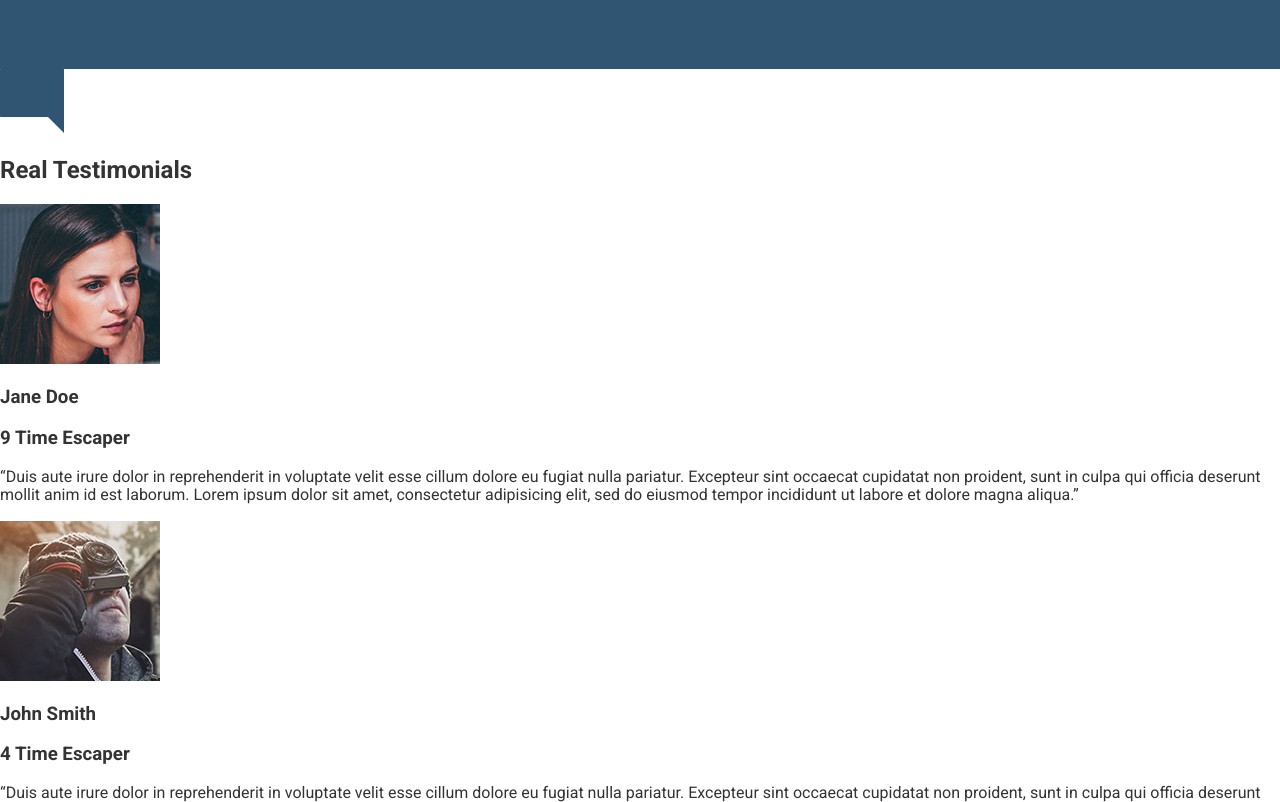
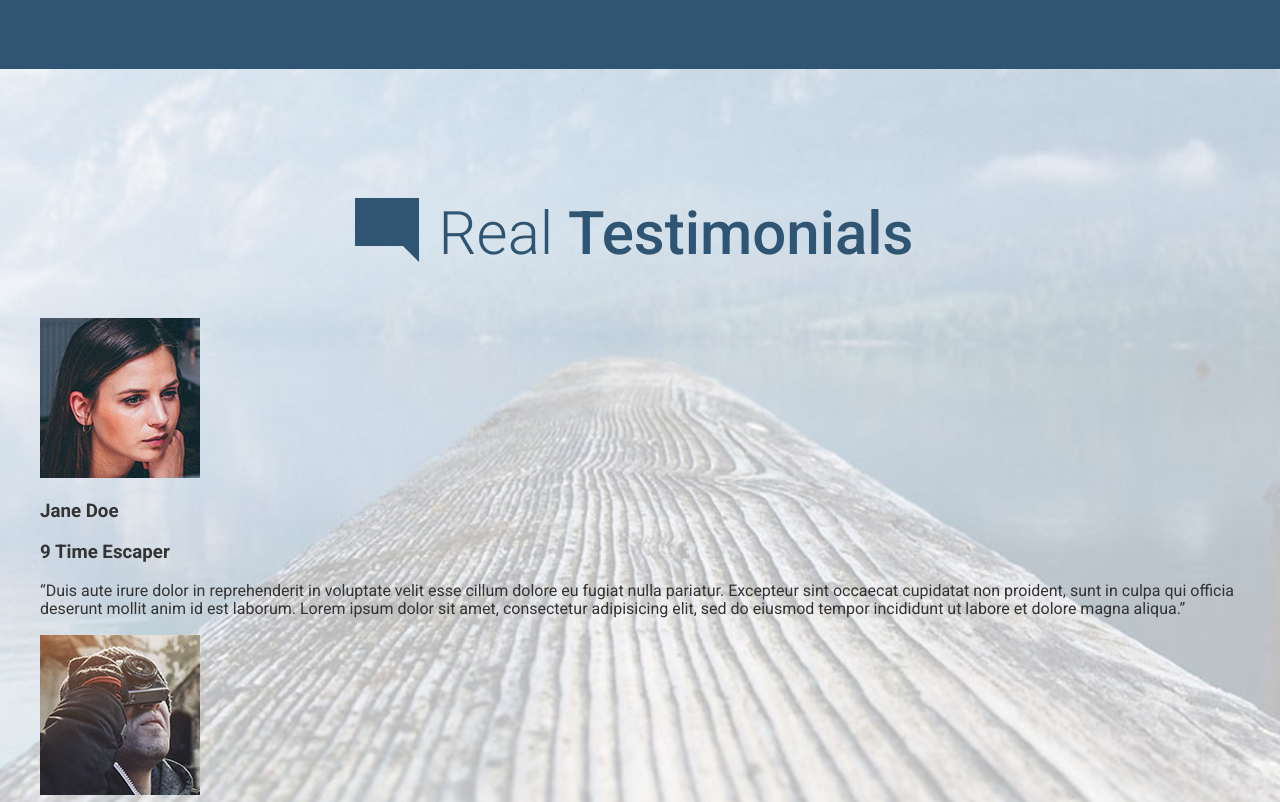
Before and after one commit to deedeeh/BACK_Sept19, a website: page websites /travel_agency/app/index.html in a window 1280 px wide. Shown: the part 2966-3768 px from the top of the page. Drawn offline with Linux system fonts and the light colour scheme.

Commit message:
Styled the headline for testimonials section

```diff
--- a/websites /travel_agency/app/assets/styles/modules/_page-section.css
+++ b/websites /travel_agency/app/assets/styles/modules/_page-section.css
@@ -8,4 +8,8 @@
     background-color: $mainBlue;
     color: #fff;
   }
+  &--testimonials {
+    background: url('/assets/images/testimonials-bg.jpg') top center no-repeat;
+    background-size: cover;
+  }
 }
--- a/websites /travel_agency/app/assets/styles/modules/_section-title.css
+++ b/websites /travel_agency/app/assets/styles/modules/_section-title.css
@@ -11,7 +11,14 @@
     font-weight: 500;
   }
 
+  &--blue {
+    color: $mainBlue;
+  }
+
   &__icon {
+    position: relative;
+    top: 8px;
+    right: 12px;
     display: block;
     margin-right: auto;
     margin-left: auto;
--- a/websites /travel_agency/app/index.html
+++ b/websites /travel_agency/app/index.html
@@ -238,9 +238,10 @@
       </div>
     </div>
 
-    <div id="testimonials">
-      <img src="assets/images/icons/comment.svg" />
-      <h2>Real Testimonials</h2>
+    <div id="testimonials" class="page-section page-section--testimonials">
+      <div class="wrapper">
+
+          <h2 class="section-title section-title--blue"><img class="section-title__icon" src="assets/images/icons/comment.svg" />Real <strong>Testimonials</strong></h2>
 
           <img src="assets/images/testimonial-jane.jpg" />
           <h3>Jane Doe</h3>
@@ -275,6 +276,7 @@
             elit, sed do eiusmod tempor incididunt ut.&rdquo;
           </p>
       </div>
+    </div>
 
     <footer>
       <p>
--- a/websites /travel_agency/app/temp/styles/styles.css
+++ b/websites /travel_agency/app/temp/styles/styles.css
@@ -598,6 +598,11 @@ a {
     color: #fff;
   }
 
+.page-section--testimonials {
+    background: url('/assets/images/testimonials-bg.jpg') top center no-repeat;
+    background-size: cover;
+  }
+
 .headline {
   font-weight: 300;
   font-size: 1.9rem;
@@ -741,7 +746,14 @@ a {
     font-weight: 500;
   }
 
+.section-title--blue {
+    color: #2f5572;
+  }
+
 .section-title__icon {
+    position: relative;
+    top: 8px;
+    right: 12px;
     display: block;
     margin-right: auto;
     margin-left: auto;
```
Lines whose indentation alone changed are shown as unchanged.
